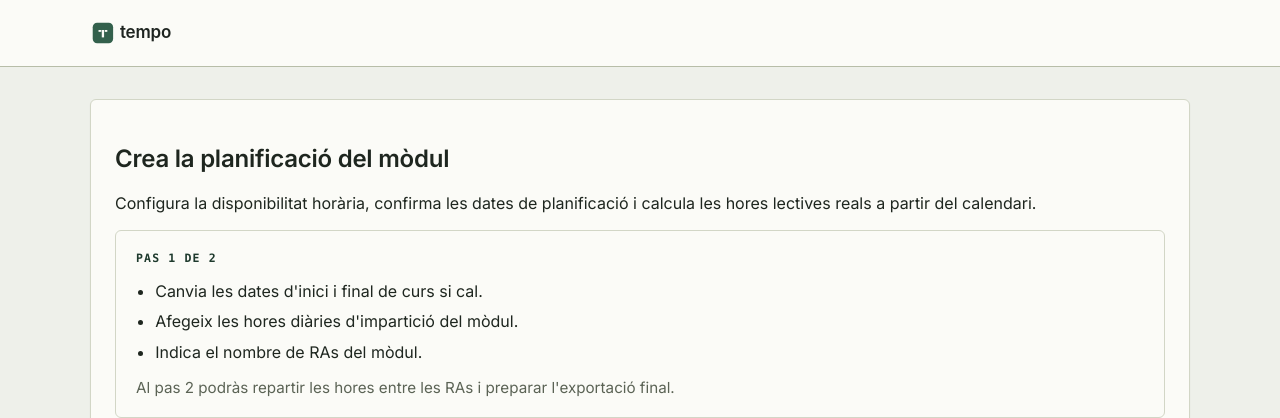
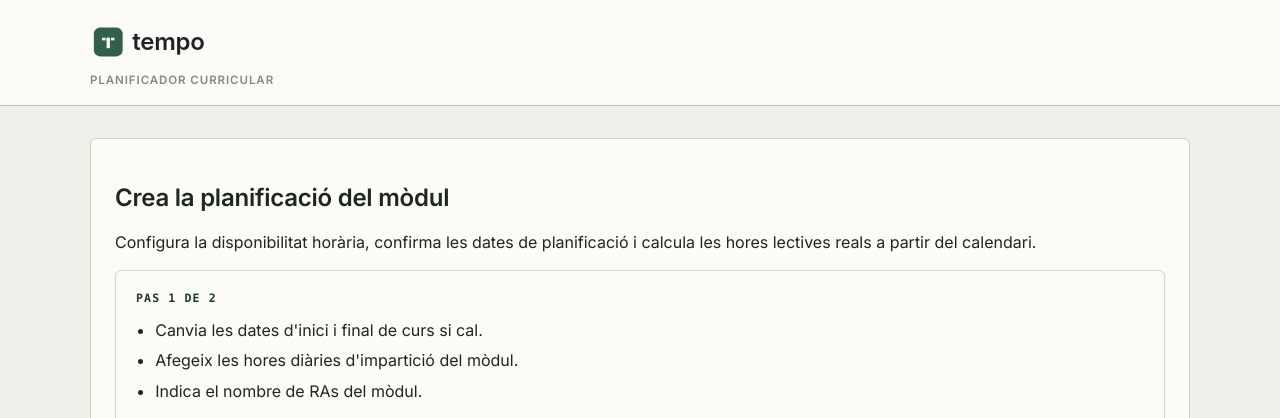
Before and after one commit to Marcos-A/tempo, a FastAPI app: page / in a window 1280 px wide. Shown: the top 418 px of the page. Run offline with FastAPI, Linux system fonts and the light colour scheme.

Commit message:
Bring back "Planificador curricular" as a header tagline, enlarge the logo
The lockup alone dropped the app's Catalan description entirely. Add
it back as a small caption under the mark, appending the school name
via a middle dot rather than a possessive article ("de l'INS...")
since Catalan article contraction (el/la/l') depends on the specific
institution's name and gender — a dash/dot separator stays correct
for any SCHOOL_NAME value, including when it's unset.

Also grow the mark from 34px to 48px tall (was sized to match the
old text-only brand, underusing the actual logo) and rename
.brand-school to .brand-tagline to match its new always-shown role.

```diff
--- a/app/static/css/app.css
+++ b/app/static/css/app.css
@@ -65,23 +65,23 @@ body {
 }
 
 .site-header .container {
-  padding: 1rem 0;
+  padding: 1.15rem 0;
 }
 
 .brand {
   display: inline-grid;
-  gap: 0.3rem;
+  gap: 0.4rem;
   text-decoration: none;
   color: var(--text);
 }
 
 .brand-mark {
   display: block;
-  height: 34px;
+  height: 48px;
   width: auto;
 }
 
-.brand-school {
+.brand-tagline {
   font-size: 0.72rem;
   font-weight: 600;
   letter-spacing: 0.08em;
--- a/app/templates/base.html
+++ b/app/templates/base.html
@@ -5,7 +5,7 @@
     <meta name="viewport" content="width=device-width, initial-scale=1.0" />
     <title>{{ (title or app_name) ~ (" | " ~ school_name if school_name else "") }}</title>
     <link rel="icon" type="image/svg+xml" href="{{ url_for('static', path='/img/tempo-favicon.svg') }}" />
-    <link rel="stylesheet" href="{{ url_for('static', path='/css/app.css') }}?v=20260713c" />
+    <link rel="stylesheet" href="{{ url_for('static', path='/css/app.css') }}?v=20260713d" />
   </head>
   <body>
     <!-- Shared layout used by both the teacher flow and the hidden admin area. -->
@@ -13,9 +13,7 @@
       <div class="container">
         <a class="brand" href="/">
           <img class="brand-mark" src="{{ url_for('static', path='/img/tempo-lockup-light-bg.svg') }}" alt="{{ app_name }}" />
-          {% if school_name %}
-          <span class="brand-school">{{ school_name }}</span>
-          {% endif %}
+          <span class="brand-tagline">{{ "Planificador curricular · " ~ school_name if school_name else "Planificador curricular" }}</span>
         </a>
       </div>
     </header>
```
